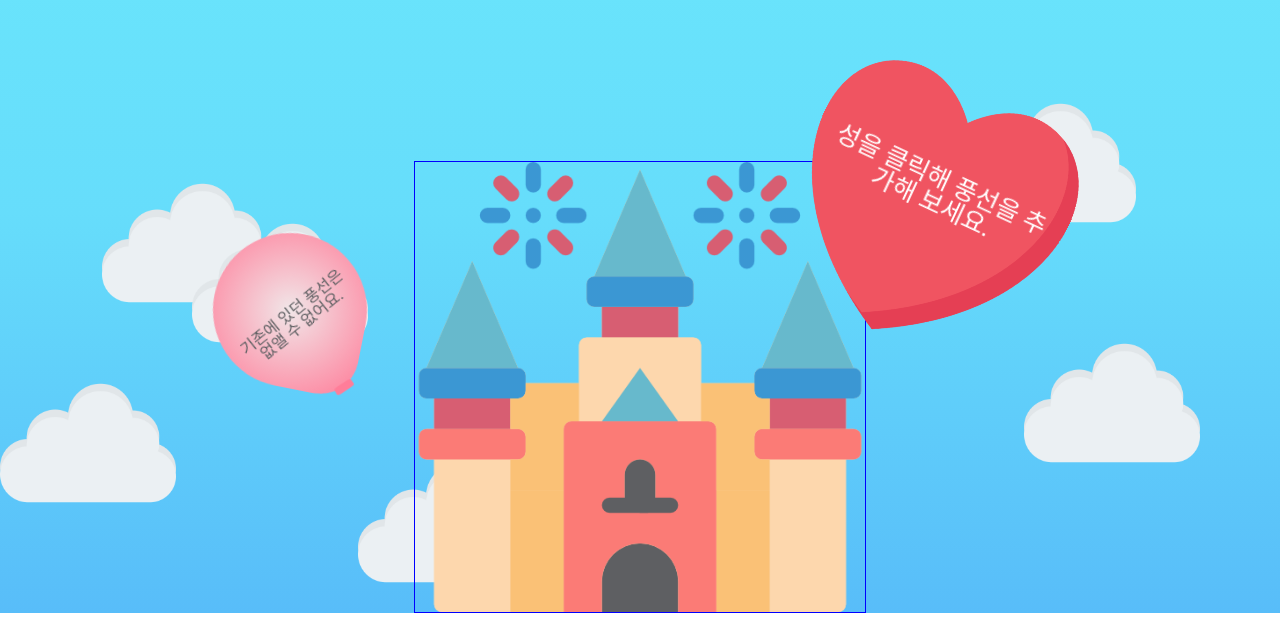
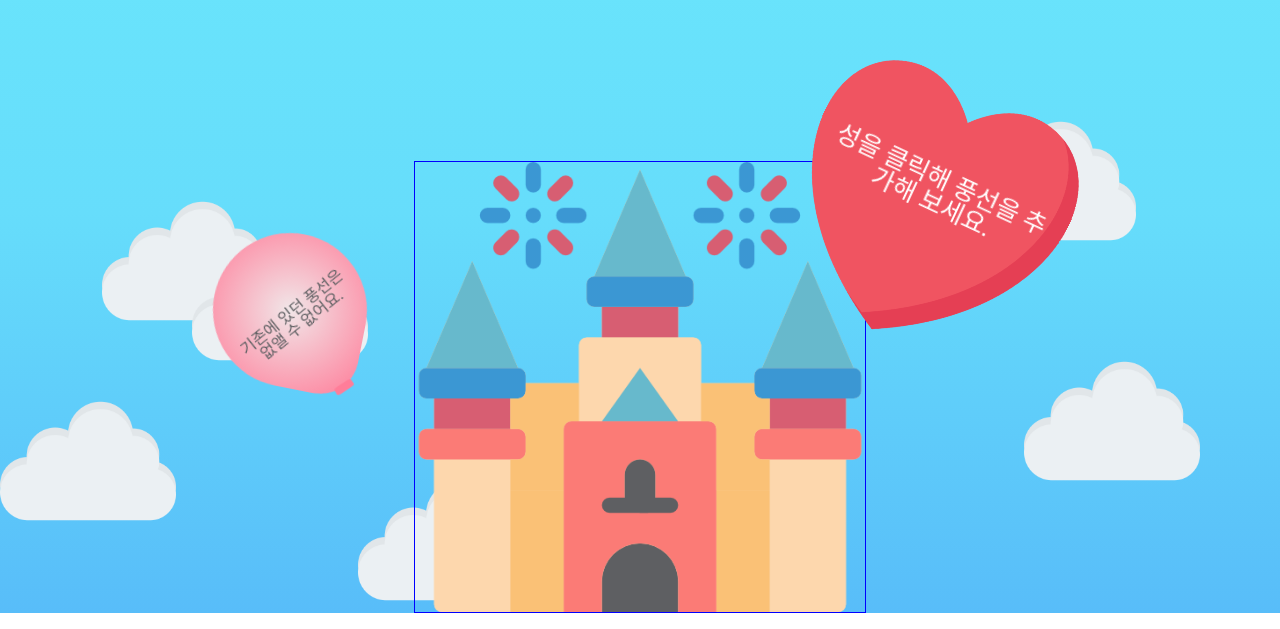
Before and after one commit to kyo49/Baton-Assignment-FE, a React (Create React App) app: page / in a window 1280 px wide. Shown: the part 187-816 px from the top of the page. Built offline with nearby package versions, Linux system fonts and the light colour scheme.

Commit message:
[STYLE] 필요없는 스타일 삭제

```diff
--- a/src/components/Background/styles.ts
+++ b/src/components/Background/styles.ts
@@ -9,6 +9,5 @@ export const BackgroundArea = styled.div`
 export const CloundImg = styled.img`
   position: absolute;
   width: 22vh;
-  height: 140px;
   object-fit: cover;
 `;
```
